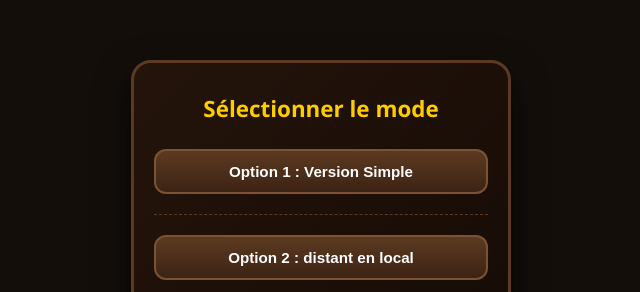
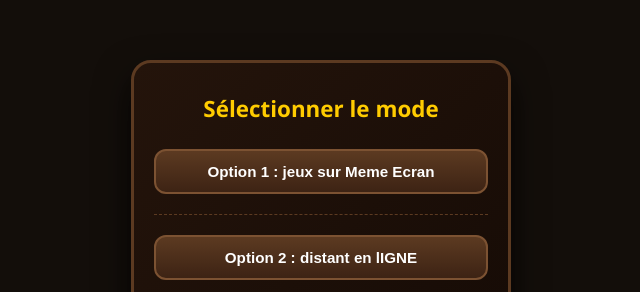
Before and after one commit to raphaelnjitcheu-spec/Songho-Game, a plain HTML site: page index.html in a window 1280 px wide. Shown: the part 147-439 px from the top of the page, 319-959 px from the left. Drawn offline with Linux system fonts and the light colour scheme.

Commit message:
Update index.html

```diff
--- a/index.html
+++ b/index.html
@@ -13,10 +13,10 @@
     <div id="main-menu" class="menu-overlay">
         <div class="menu-card">
             <h2>Sélectionner le mode</h2>
-            <button class="menu-btn" id="btn-mode-local">Option 1 : Version Simple</button>
+            <button class="menu-btn" id="btn-mode-local">Option 1 : jeux sur Meme Ecran</button>
             <div style="border-top: 1px dashed #5c3a21; margin: 20px 0;"></div>
 
-            <button class="menu-btn" id="btn-create-distant">Option 2 : distant en local </button>
+            <button class="menu-btn" id="btn-create-distant">Option 2 : distant en lIGNE </button>
 
             <div style="margin: 15px 0;">
                 <input type="text" id="input-room-code" placeholder="Code à 5 lettres" maxlength="5" style="padding: 12px; font-size: 1.1rem; text-transform: uppercase; border-radius: 10px; border: 2px solid #5c3a21; background: #0f0a06; color: #fff; text-align: center; width: 80%;">
```
